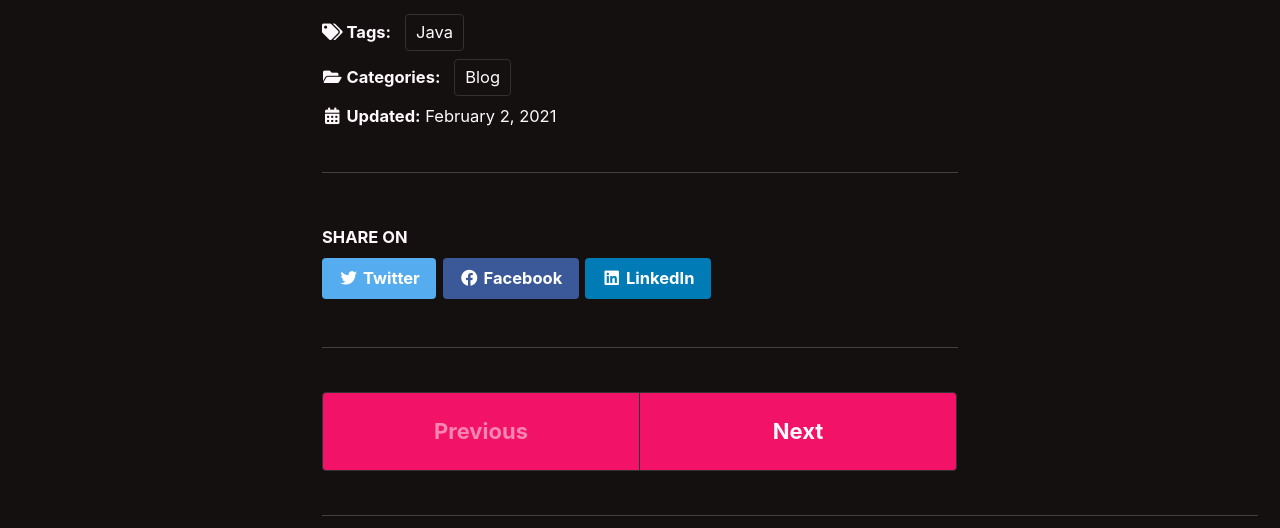
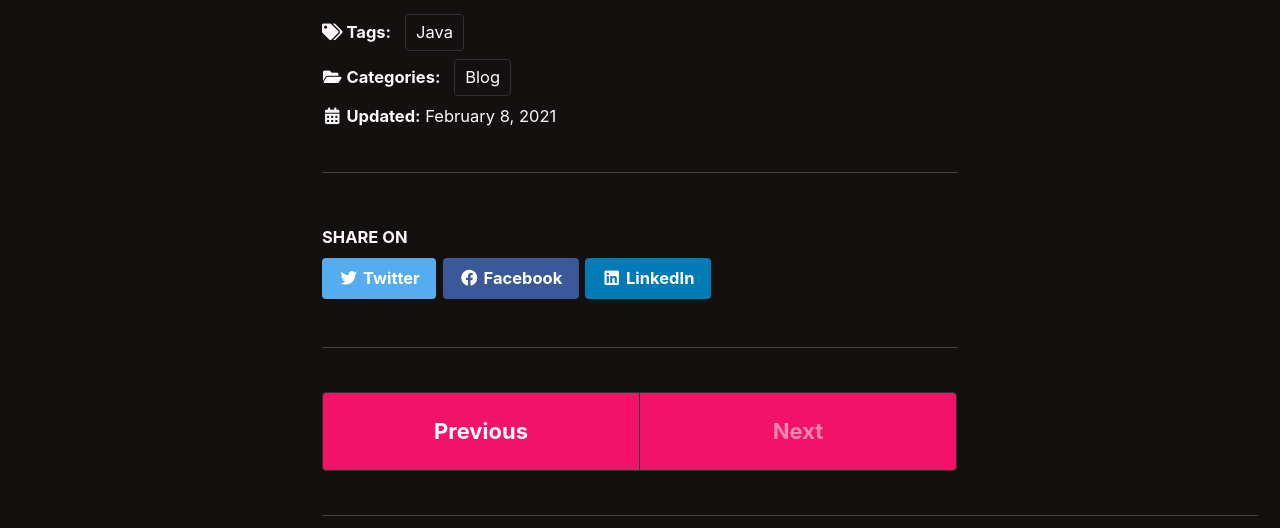
Before and after one commit to eunrin15/eunrin15.github.io, a Jekyll site: the page built from _posts/2021-02-08-java-first.md, in a window 1280 px wide. Shown: the part 336-864 px from the top of the page. Built offline with Jekyll 4.4.1, drawn with Linux system fonts in a browser that asks for light colours; cached includes are drawn as plain includes; part of the change alters nothing that is shown.

```diff
--- a/_posts/2021-02-08-java-first.md
+++ b/_posts/2021-02-08-java-first.md
@@ -10,7 +10,7 @@ tags:
 toc: true
 toc_sticky: true
 
-date: 2021-02-02
-last_modified_at: 2021-02-02
+date: 2021-02-08
+last_modified_at: 2021-02-08
 ---
 ## Java 정리 시작
```
